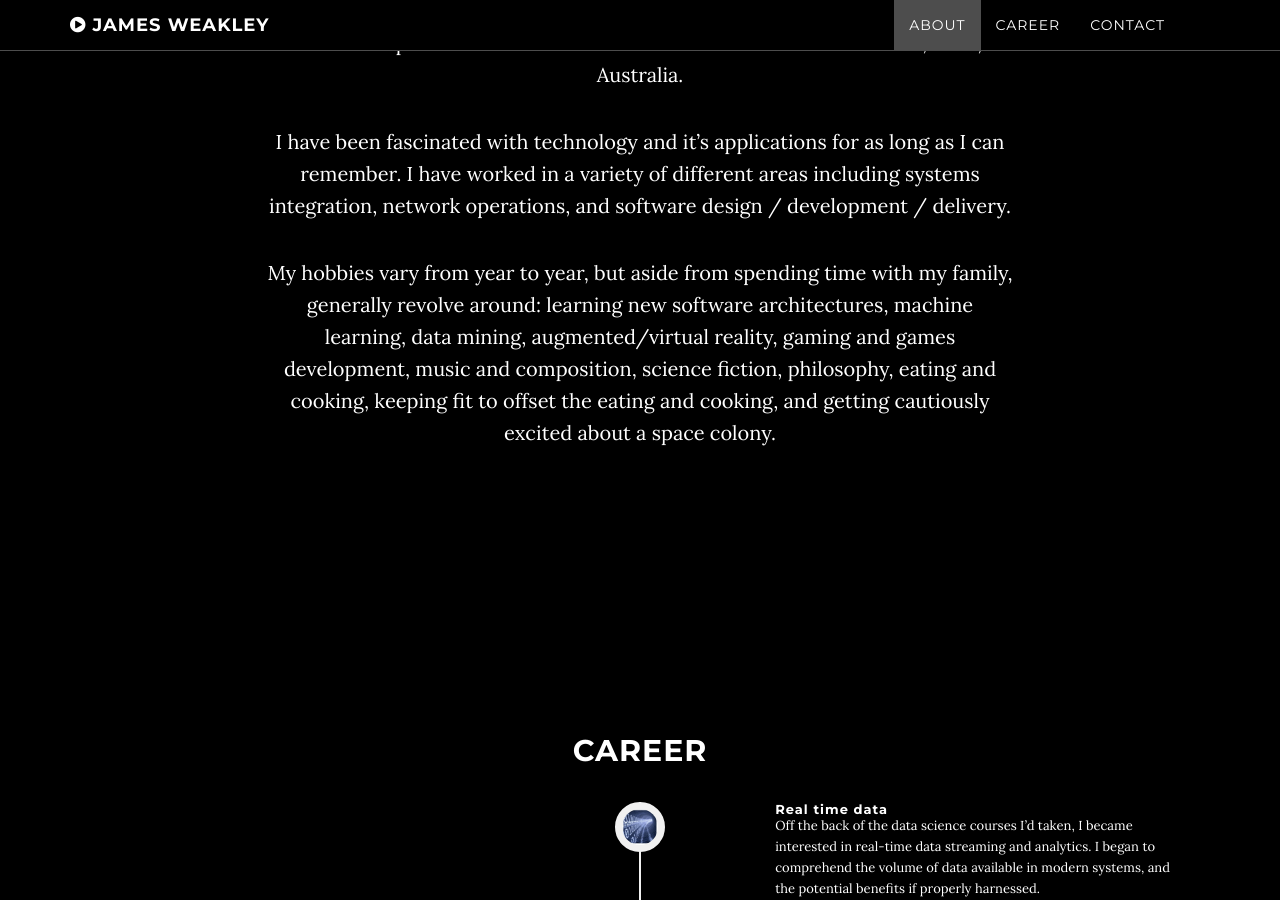
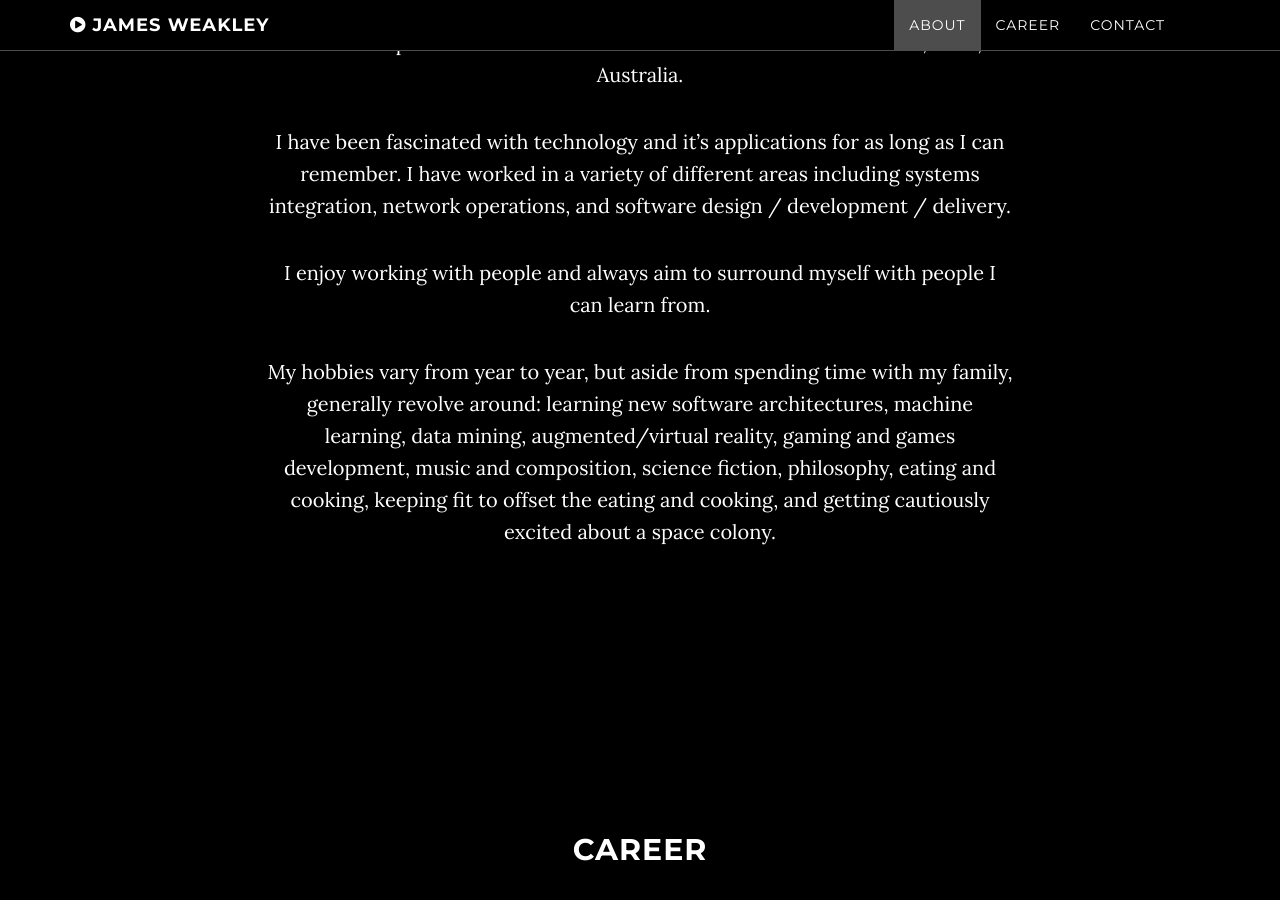
Before and after one commit to jamesweakley/jamesweakley.github.io, a Jekyll site: the page built from index.html, in a window 1280 px wide and 900 px high, scrolled down 1191 px. Built offline with Jekyll 4.4.1, drawn with Linux system fonts in a browser that asks for light colours.

Commit message:
Change baseurl in config

```diff
--- a/_config.yml
+++ b/_config.yml
@@ -1,5 +1,5 @@
 url: http://jamesweakley.github.io
-baseurl: /timeline-jekyll-theme
+baseurl:
 
 # Site Settings
 title: James Weakley
--- a/about.html
+++ b/about.html
@@ -9,4 +9,6 @@ I am an IT professional and amateur futurist who lives in Newcastle, NSW, Austra
 
 I have been fascinated with technology and it's applications for as long as I can remember. I have worked in a variety of different areas including systems integration, network operations, and software design / development / delivery.
 
+I enjoy working with people and always aim to surround myself with people I can learn from.
+
 My hobbies vary from year to year, but aside from spending time with my family, generally revolve around: learning new software architectures, machine learning, data mining, augmented/virtual reality, gaming and games development, music and composition, science fiction, philosophy, eating and cooking, keeping fit to offset the eating and cooking, and getting cautiously excited about a space colony.
```
